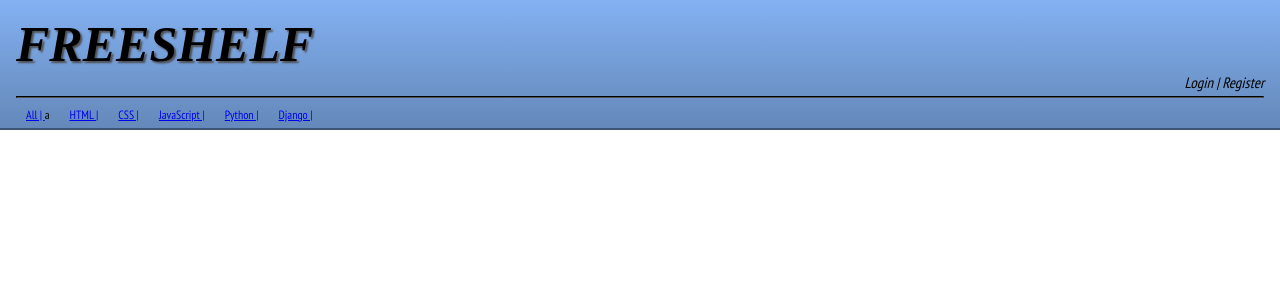
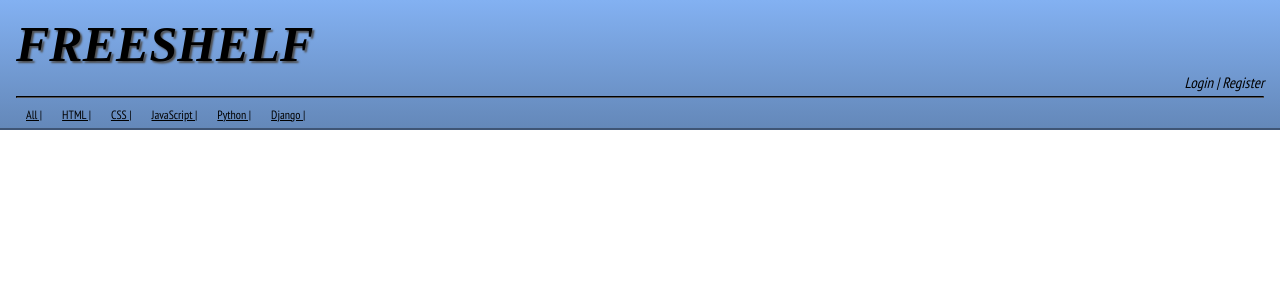
Before and after one commit to momentum-cohort-2020-01/django-freeshelf-team-echidna, a Django app: page / in a window 1280 px wide. Shown: the top 300 px of the page. Run offline with Django 3.2, Linux system fonts and the light colour scheme; data that the repository does not hold is empty; some libraries are stand-ins or nearby versions; some web fonts are replaced.

Commit message:
nav links stay black and tags added to each book card on list page that links to cat page

```diff
--- a/freeshelf/core/static/style.css
+++ b/freeshelf/core/static/style.css
@@ -32,6 +32,11 @@ hr {
     margin-right: 10px;
     font-size: 12px;
     font-family: 'PT Sans Narrow';
+
+}
+
+.categoryLinks {
+    color: black;
 }
 
 .site-name {
--- a/freeshelf/core/templates/base.html
+++ b/freeshelf/core/templates/base.html
@@ -13,12 +13,12 @@
     <div class="login">Login | Register</div>
     <hr>
     <div class="head-categories">
-        <div class="category"><a href="/books/all/">  All | </a>a</div>
-        <div class="category"><a href='/books/html/'> HTML | </a></div>
-        <div class="category"><a href='/books/css/'> CSS | </a></div>
-        <div class="category"><a href='/books/javascript/'> JavaScript | </a></div>
-        <div class="category"><a href='/books/python/'> Python | </a></div>
-        <div class="category"><a href='/books/django/'> Django | </a></div>
+        <div class="category"><a class='categoryLinks' href="/books/all/">  All | </a></div>
+        <div class="category"><a class='categoryLinks' href='/books/html/'> HTML | </a></div>
+        <div class="category"><a class='categoryLinks' href='/books/css/'> CSS | </a></div>
+        <div class="category"><a class='categoryLinks' href='/books/javascript/'> JavaScript | </a></div>
+        <div class="category"><a class='categoryLinks' href='/books/python/'> Python | </a></div>
+        <div class="category"><a class='categoryLinks' href='/books/django/'> Django | </a></div>
     </div>
 </header>
 <body>
--- a/freeshelf/core/templates/core/books_list.html
+++ b/freeshelf/core/templates/core/books_list.html
@@ -8,6 +8,7 @@
         <p class="book-url">{{book.url}}</p>
         <p class="book-description">{{book.description}}</p>
         <p class="timestamp">Added: {{book.date_added}}</p>
+        <p class="category">{{book.category}}</p>
     </div>
     {% endfor %}
 </body>
```
